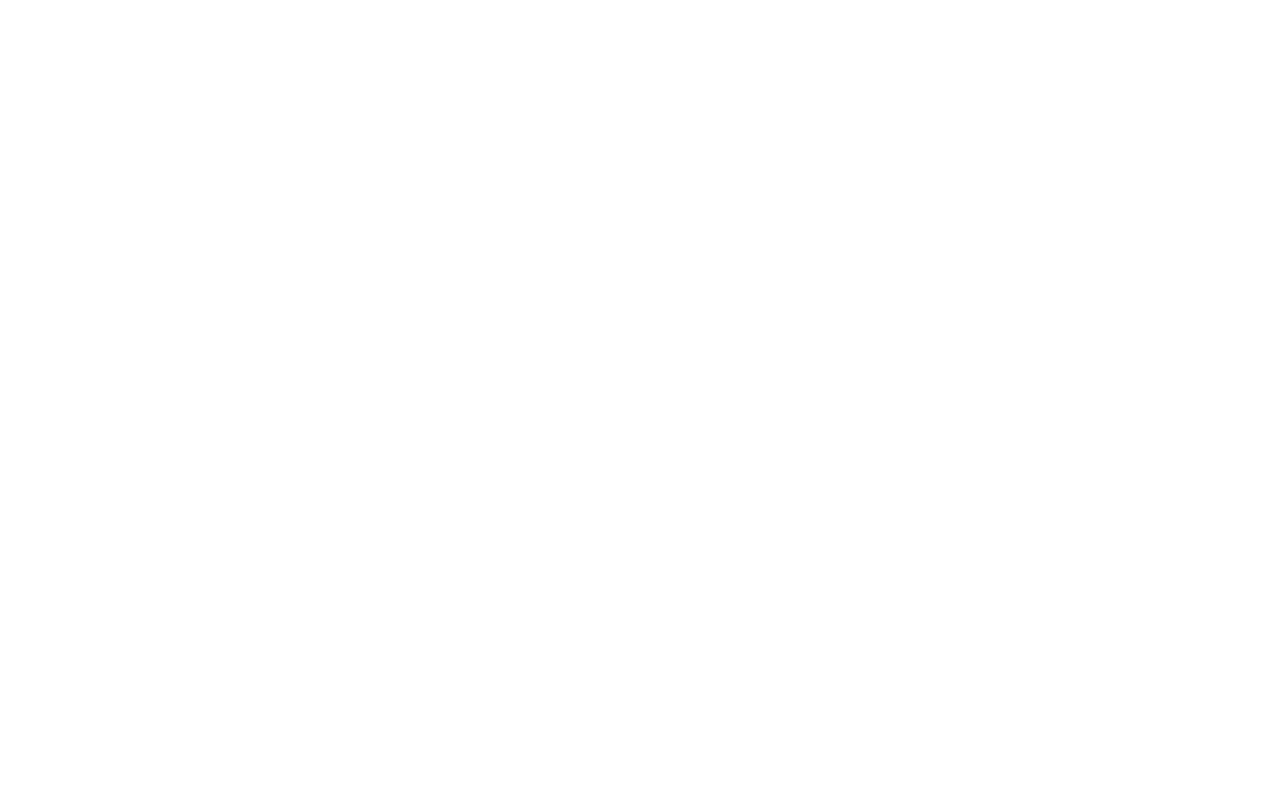
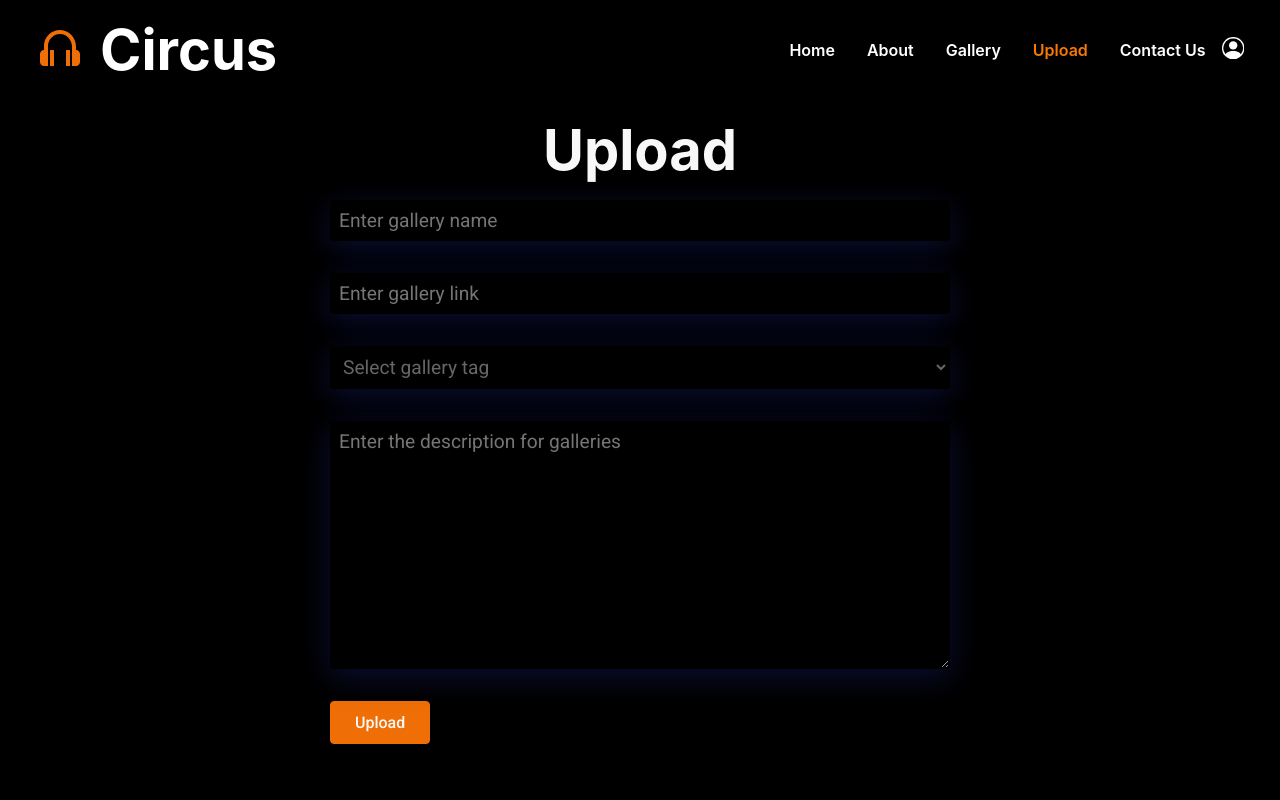
Before and after one commit to Circus-Group-Project/Blog-Site, a React (Create React App) app in the folder blogsite/: page /upload in a window 1280 px wide. Before the commit this address had no page. Shown: the top 800 px of the page. Built offline with nearby package versions, Linux system fonts and the light colour scheme.

Commit message:
Upload Image

```diff
--- a/blogsite/src/components/navbar/Navbar.js
+++ b/blogsite/src/components/navbar/Navbar.js
@@ -24,6 +24,7 @@
             <li><Link to={'/'} className={location.pathname === '/' ? 'active' : ''}>Home</Link></li>
             <li><Link to={'/about'} className={location.pathname === '/about' ? 'active' : ''}>About</Link></li>
             <li><Link to={'/gallery'} className={location.pathname === '/gallery' ? 'active' : ''}>Gallery</Link></li>
+            <li><Link to={'/upload'} className={location.pathname === '/upload' ? 'active' : ''}>Upload</Link></li>
             <li><Link to={'/contact'} className={location.pathname === '/contact' ? 'active' : ''}>Contact Us</Link></li>
             <Link to='/Login' className={location.pathname === '/login' ? 'active' : ''}>{isMobile ? <button> Sign In</button>:<BsPersonCircle className='icon'></BsPersonCircle>}</Link>
         </ul>
--- /dev/null
+++ b/blogsite/src/components/upload/Upload.css
@@ -0,0 +1,78 @@
+.uploadContainer {
+    width: 100%;
+    height: 100vh;
+    position: relative;
+    background: rgba(0,0,0,.5);
+}
+h1{
+    text-align:center;
+}
+.uploadContainer:before {
+    content: '';
+    position: absolute;
+    background-color:black;
+    width: 100%;
+    height: 100%;
+    z-index: -1;
+}
+
+.uploadContainer .container{
+    padding-top: 100px;
+}
+
+.uploadContainer .container .form-container {
+ display: flex;
+ justify-content: center;
+ align-items: center;
+ height: 100%;
+ color: #f8f8f8;
+}
+
+.uploadContainer form {
+    width: 50%;
+    margin: 1rem;
+}
+
+.uploadContainer .form-container div {
+    display: flex;
+    flex-direction: column;
+}
+
+.uploadContainer form label {
+    margin: 2rem 0 .7rem 0;
+    display: none;
+}
+
+.uploadContainer form input, textarea, select {
+    padding: .5rem;
+    font-size: 1.2rem;
+    color: #696565;
+    margin: 1rem 0;
+    font-family: 'Roboto', sans-serif;
+    background: rgba(0, 0, 0, .15);
+    box-shadow: 0 8px 32px 0 rgba(31, 38, 135, 0.37);
+    backdrop-filter: blur(4px);
+    border-radius: 4px;
+    border: 1px solid rgba(0, 0, 0, .15);
+}
+
+.uploadContainer form input:focus,textarea:focus {
+    outline: var(--primary-color);
+    box-shadow: 0 0 12px 0 var(--primary-color);
+}
+
+.uploadContainer select:focus{
+    box-shadow: 0 0 12px 0 var(--primary-color);
+}
+
+.uploadContainer select option{
+    color: white;
+    background-color: rgba(0, 0, 0, 0.7);
+    border: none;
+}
+
+@media screen and (max-width: 940px) {
+    .uploadContainer form {
+        width: 100%;
+    }
+}
--- /dev/null
+++ b/blogsite/src/components/upload/Upload.js
@@ -0,0 +1,53 @@
+import React, { useState } from 'react'
+import './Upload.css'
+const Upload = () => {
+    const [link, setLink] = useState('');
+    //const  [selectedOption, SetSelectedOption] = useState('');
+    const handleLinkChange = (event) => {
+    const input = event.target.value;
+
+    // Regular expression to match a URL pattern
+    const urlRegex = /^(ftp|http|https):\/\/[^ "]+$/;
+
+    if (input === '' || urlRegex.test(input)) {
+      setLink(input);
+    }
+  };
+    return (
+    <div className='uploadContainer'>
+      <div className="container">
+                <div className="form-container">
+                    <form>
+                        <h1>Upload</h1>
+                        <div>
+                            <label>Name</label>
+                            <input type="text" placeholder='Enter gallery name' required/>
+                        </div>
+                        <div>
+                            <label>link</label>
+                            <input type="text" value={link} placeholder='Enter gallery link' onChange={handleLinkChange} required/>
+                        </div>
+                        <div>
+                            <label>Select an option:</label>
+                                <select>
+                                    <option value="">Select gallery tag</option>
+                                    <option value="option1">Hangouts</option>
+                                    <option value="option2">Birthdays</option>
+                                    <option value="option3">Other</option>
+                                </select>
+                        </div>
+                        <div>
+                            <label>Description</label>
+                            <textarea rows='10' placeholder='Enter the description for galleries'/>
+                        </div>
+                        <button>Upload</button>
+                    </form>
+                </div>
+        </div>
+        <div className='Notification'></div>
+    </div>
+  )
+}
+
+export default Upload
+//<option value="">Select gallery tag</option>
--- a/blogsite/src/index.js
+++ b/blogsite/src/index.js
@@ -8,6 +8,7 @@
 import Contact from './routes/ContactPage'
 import Gallery from './routes/GalleryPage'
 import Login from './routes/LoginPage'
+import Upload from './routes/UploadPage'
 
 const root = ReactDOM.createRoot(document.getElementById('root'));
 root.render(
@@ -18,6 +19,7 @@
       <Route path='/contact' element={<Contact/>} />
       <Route path='/gallery' element={<Gallery/>} />
       <Route path='/login' element={<Login/>} />
+      <Route path='/upload' element={<Upload/>}/>
     </Routes>
   </BrowserRouter>
 );
--- /dev/null
+++ b/blogsite/src/routes/UploadPage.js
@@ -0,0 +1,17 @@
+import React from 'react'
+
+import Navbar from '../components/navbar/Navbar';
+import Footer from '../components/footer/Footer'
+import Upload from '../components/upload/Upload'
+
+const UploadPage = () => {
+  return (
+      <>
+        <Navbar></Navbar>
+        <Upload></Upload>
+        <Footer></Footer>
+    </>
+  )
+}
+
+export default UploadPage
```
